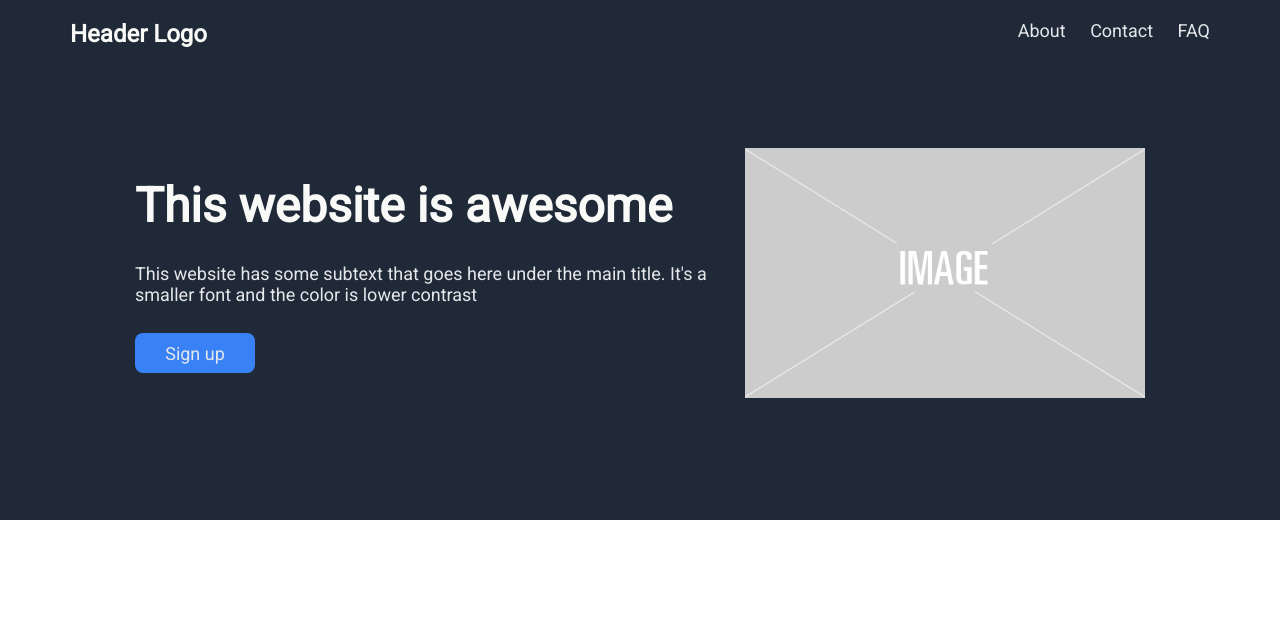
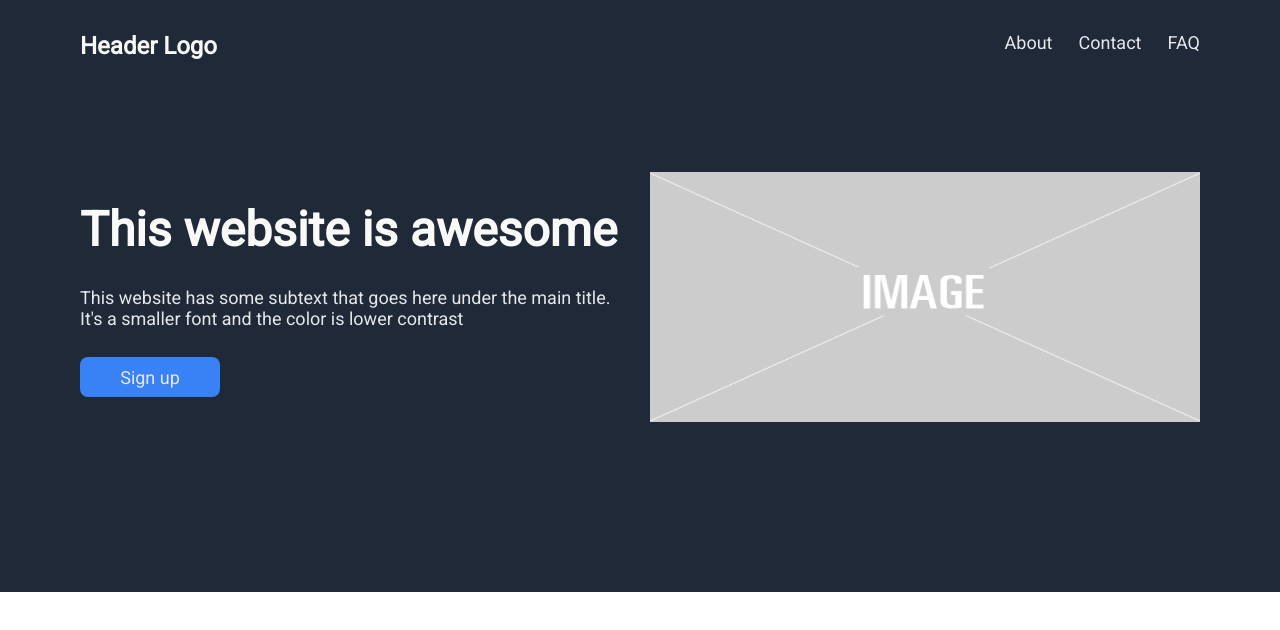
Before and after one commit to kahmoh/Landing-Page, a plain HTML site: page index.html in a window 1280 px wide. Drawn offline with Linux system fonts and the light colour scheme.

Commit message:
adjust border and margin spacing of navbar and hero elements

```diff
--- a/styles.css
+++ b/styles.css
@@ -8,9 +8,9 @@
 .header{
     display: flex;
     flex-direction: column;
-    height: 500px;
+    height: 35em;
     background-color: #1f2937;
-    padding: 20px 70px 0px 70px;
+    padding: 2em 5em 0em 5em;
 }
 
 /*navbar section*/
@@ -18,7 +18,7 @@
 .navbar{
     display: flex;
     justify-content: space-between;
-    margin-bottom: 100px;
+    margin-bottom: 7em;
 }
 
 #navbar-logo{
@@ -34,7 +34,7 @@
 #header-link{
     color: #E5E7EB;
     text-decoration: none;
-    padding-left: 20px;
+    padding-left: 1.2em;
 }
 
 /*hero section*/
@@ -50,7 +50,7 @@
     display: flex;
     flex-direction: column;
     justify-content: space-evenly;
-    margin-right: 10px;
+    margin-right: 20px;
     flex-basis: 600px;
 }
 
@@ -61,7 +61,7 @@
 }
 
 #hero-image{
-    width:400px ;
+    width:550px ;
     height:250px;
 }
 
@@ -76,7 +76,7 @@
     background-color: #3882F6;
     border-radius: 8px;
     border-style: none;
-    width: 120px;
+    width: 140px;
     height: 40px;
     cursor: pointer;
 }
```
